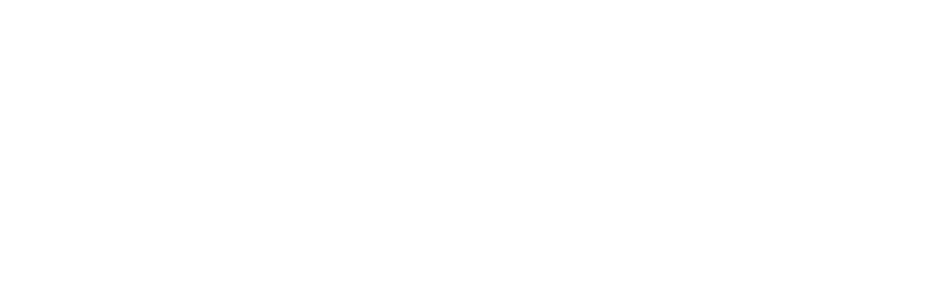
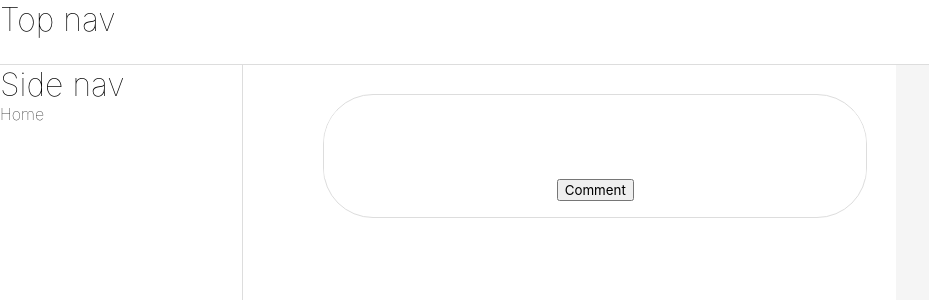
Before and after one commit to yzhang-570/AnimeHub, a React (Vite) app: page /thread/1 in a window 1280 px wide. Before the commit this address had no page. Shown: the top 300 px of the page, without its empty margins (0-929 px from the left). Built offline with nearby package versions, Linux system fonts and the light colour scheme; no server answers; the database is empty.

Commit message:
added styling, view functionality

```diff
--- a/src/App.css
+++ b/src/App.css
@@ -1,5 +1,6 @@
 .top-nav-div {
-    background-color: grey;
+    background-color: rgb(255, 255, 255);
+    border-bottom: 1px solid rgb(221, 221, 221);
     height: 8vh;
 }
 
@@ -11,7 +12,8 @@
 }
 
 .side-nav-div {
-    background-color: rgb(193, 193, 193);
-    width: 20vw;
+    background-color: rgb(255, 255, 255);
+    width: 25vw;
     height: 92vh;
+    border-right: 1px solid rgb(221, 221, 221);
 }
--- a/src/App.jsx
+++ b/src/App.jsx
@@ -19,10 +19,10 @@ function App() {
       children: [
         {
           path: '',
-          element: <Home />
+          element: <Home />,
         },
         {
-          path: 'thread', //+ /:id
+          path: 'thread/:id', //+ /:id
           element: <Thread />
         }
       ]
--- a/src/components/CreateForm.jsx
+++ b/src/components/CreateForm.jsx
@@ -12,6 +12,7 @@ function CreateForm({ onClose }) {
         .from('ForumPosts')
         .insert(newPost)
     onClose()
+    location.reload()
   }
 
   const handleChange = (e) =>  {
--- a/src/components/Home.css
+++ b/src/components/Home.css
@@ -1,23 +1,25 @@
 .main-div {
     display: flex;
     flex-direction: row;
-    background-color: rgb(179, 206, 179);
+    background-color: rgb(255, 255, 255);
     height: 92vh;
 }
 
 .content-div {
-    width: 60vw;
+    width: 45vw;
     height: 92vh;
+    padding: 1vw;
 }
 
 .right-rec-div {
-    background-color: rgb(193, 193, 193);
-    width: 20vw;
+    background-color: rgb(255, 255, 255);
+    border-left: 1px solid rgb(221, 221, 221);
+    width: 25vw;
     height: 92vh;
 }
 
 .createpost-div {
-    background-color: rgb(210, 210, 210);
+    background-color: var(--border-grey);
     height: 10vh;
     border-radius: 50px;
     display: flex;
@@ -25,3 +27,7 @@
     margin: 1rem;
     padding-left: 2rem;
 }
+
+.createpost-div:hover {
+    background-color: var(--dark-hover-grey);
+}
--- a/src/components/Home.jsx
+++ b/src/components/Home.jsx
@@ -1,9 +1,27 @@
-import React from 'react'
+import React, { useState, useEffect } from 'react'
 import './Home.css'
 import Popup from 'reactjs-popup'
 import CreateForm from './CreateForm'
+import Post from './Post'
+import { Link } from 'react-router-dom'
+
+import supabase from '../Client.jsx'
 
 function Home() {
+  const [posts, setPosts] = useState([])
+
+  useEffect(() => {
+    const getData = async () => {
+      const { data } = await supabase
+        .from('ForumPosts')
+        .select()
+      setPosts(data)
+    }
+    getData()
+  }, [])
+
+  // console.log(posts)
+
   return (
     <div className="main-div">
       <div className="content-div">
@@ -15,7 +33,10 @@ function Home() {
                 <CreateForm onClose={() => close()}/>
             )}
         </Popup>
-        <h1>main content</h1>
+        {/* <h3>main content</h3> */}
+        {posts && posts.map(post => (
+          <Link to={"/thread/" + post.id} key={post.id}><Post info={post}/></Link>
+        ))}
       </div>
       <div className="right-rec-div">
         <h1>some recs</h1>
--- a/src/components/Layout.jsx
+++ b/src/components/Layout.jsx
@@ -1,5 +1,5 @@
 import React from 'react'
-import { Outlet } from 'react-router-dom'
+import { Outlet, Link } from 'react-router-dom'
 import '../App.css'
 
 function Layout() {
@@ -11,6 +11,7 @@ function Layout() {
       <div className="main-div">
           <div className="side-nav-div">
             <h1>Side nav</h1>
+            <Link to="/" ><h3>Home</h3></Link>
           </div>
           <Outlet />
       </div>
--- /dev/null
+++ b/src/components/Post.css
@@ -0,0 +1,31 @@
+.post-border {
+    border-bottom: 1px solid var(--border-grey);
+}
+
+.post-div {
+    background-color: white;
+    padding: 0.5rem;
+    margin: 0.5rem;
+    display: flex;
+    gap: 1rem;
+    flex-direction: column;
+    border-radius: 15px;
+}
+
+.post-div:hover {
+    background-color: var(--hover-grey);
+}
+
+.likes-div {
+    background-color: var(--border-grey);
+    width: 5vw;
+    padding: 0.2rem;
+    border-radius: 10px;
+    display: flex;
+    justify-content: center;
+    align-items: center;
+}
+
+.likes-div:hover {
+    background-color: var(--dark-hover-grey);
+}
--- /dev/null
+++ b/src/components/Post.jsx
@@ -0,0 +1,25 @@
+import React from 'react'
+import './Post.css'
+
+function Post({ info }) {
+  console.log(info)
+  return (
+    <div className="post-border">
+      <div className="post-div">
+        <div className="postheader-div">
+            <div>
+              <h3 className="title">{info.title}</h3>
+              <p>{info.created_at}</p>
+            </div>
+              <p>More options</p>
+        </div>
+        <h4>{info.desc}</h4>
+        <div className="likes-div">
+            <h4>{info.likes} Likes</h4>
+        </div>
+      </div>
+    </div>
+  )
+}
+
+export default Post
--- /dev/null
+++ b/src/components/Thread.css
@@ -0,0 +1,70 @@
+.main-div {
+    display: flex;
+    flex-direction: row;
+    background-color: rgb(255, 255, 255);
+    height: 92vh;
+}
+
+.thread-content-div {
+    width: 45vw;
+    height: 92vh;
+    padding: 1vw 1vw 1vw 5vw;
+}
+
+.right-banner-div {
+    /* background-color: var(--hover-grey); */
+    width: 30vw;
+}
+
+.img-div {
+    width: 20vw;
+    height: 100%;
+    background-color: var(--hover-grey);
+}
+
+.thread-div {
+    background-color: white;
+    padding: 0.5rem;
+    margin: 0.5rem;
+    display: flex;
+    flex-direction: column;
+    border-radius: 15px;
+
+    gap: 2rem;
+}
+
+.btn-bar {
+    display: flex;
+    flex-direction: row;
+    gap: 1vw;
+}
+
+.interactive-div {
+    background-color: var(--border-grey);
+    width: 5vw;
+    padding: 0.2rem;
+    border-radius: 10px;
+    display: flex;
+    justify-content: center;
+    align-items: center;
+}
+
+.interactive-div:hover {
+    background-color: var(--dark-hover-grey);
+}
+
+.create-comment-div {
+    border-radius: 50px;
+    display: flex;
+    flex-direction: column;
+    align-items: center;
+    justify-content: center;
+    padding-left: 2rem;
+    overflow: hidden;
+    border: 1px solid var(--border-grey);
+    padding: 1rem;
+}
+
+.comment-text {
+    border: 0px solid black;
+}
--- a/src/components/Thread.jsx
+++ b/src/components/Thread.jsx
@@ -1,10 +1,70 @@
-import React from 'react'
+import React, { useState, useEffect } from 'react'
 import '../App.css'
+import './Thread.css'
+
+import { useParams } from 'react-router-dom'
+
+import supabase from '../Client.jsx'
 
 function Thread() {
+
+  const [info, setInfo] = useState({})
+
+  const params = useParams()
+
+  useEffect(() => {
+    const getData = async () => {
+      const { data } = await supabase
+        .from("ForumPosts")
+        .select()
+        .eq('id', params.id)
+
+        setInfo(data)
+    }
+    getData()
+  }, [])
+
+  console.log(info)
+
   return (
-    <div>
-      <h1>Thread</h1>
+    <div className="main-div">
+      <div className="thread-content-div">
+
+        <div className="thread-div">
+          {
+            Object.keys(info).length !== 0 &&
+            <>
+              <div className="postheader-div">
+              <div>
+                <h1 className="title">{info[0].title}</h1>
+                <h4>{info[0].created_at}</h4>
+              </div>
+                <p>More options</p>
+              </div>
+              <h4>{info[0].desc}</h4>
+
+              <div className="btn-bar">
+                <div className="interactive-div">
+                    <h3>{info[0].likes} Likes</h3>
+                </div>
+                <div className="interactive-div">
+                    <h3>{info[0].likes} Comments</h3>
+                </div>
+              </div>
+            </>
+          }
+
+          <div className="create-comment-div">
+            <textarea rows="4" cols="85" className="comment-text" name="desc" placeholder="Make a comment"></textarea>
+            <button>Comment</button>
+          </div>
+        </div>
+
+      </div>
+      <div className="right-banner-div">
+        <div className="img-div">
+        </div>
+      </div>
     </div>
   )
 }
--- a/src/index.css
+++ b/src/index.css
@@ -1,3 +1,38 @@
 *{
     margin: 0;
+    font-family: "Inter", sans-serif;
+    --border-grey: rgb(221, 221, 221);
+    --hover-grey: rgb(245, 245, 245);
+    --dark-hover-grey: rgb(207, 207, 207);
+    text-decoration: none;
+    color: black;
 }
+
+h1 {
+    /* font-weight: bold; */
+    font-weight: lighter;
+}
+
+h2 {
+    font-weight: lighter;
+    font-size: 1.17em
+}
+
+h3 {
+    font-weight: lighter;
+    font-size: 1em;
+}
+
+h4 {
+    font-weight: lighter;
+    font-size: 0.95em;
+}
+
+p {
+    font-weight: lighter;
+    font-size: 0.75em;
+}
+
+.title {
+    font-weight: bold;
+}
```
